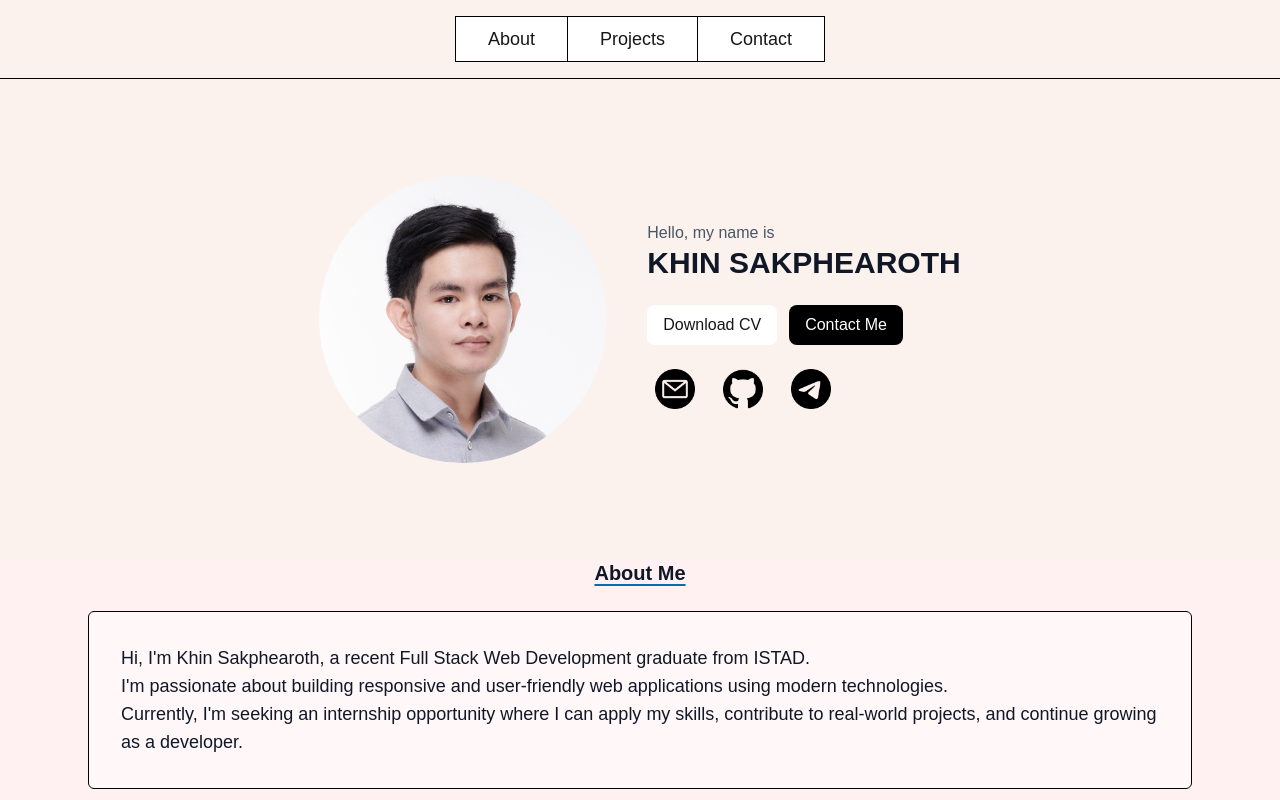
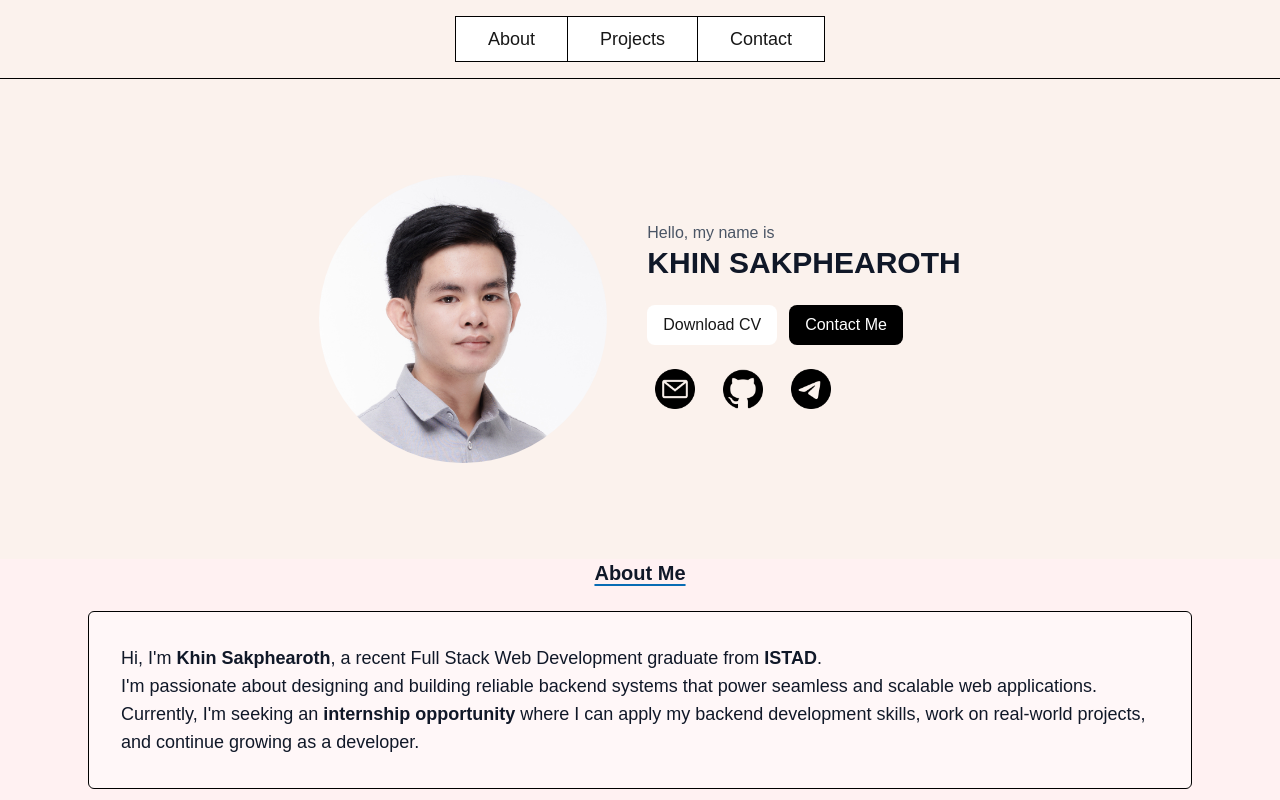
Before and after one commit to SakPhearoth/My-Portfolio, a Next.js app: page / in a window 1280 px wide. Shown: the top 800 px of the page. Built offline with nearby package versions, Linux system fonts and the light colour scheme.

Commit message:
update about section

```diff
--- a/src/components/AboutSection.tsx
+++ b/src/components/AboutSection.tsx
@@ -8,12 +8,13 @@ export default function AboutSection() {
       </h2>
       <div className="bg-white border border-black rounded-md bg-white/40 p-8">
         <p className="text-lg">
-          Hi, I'm Khin Sakphearoth, a recent Full Stack Web Development graduate
-          from ISTAD. <br /> I'm passionate about building responsive and
-          user-friendly web applications using modern technologies. <br />{" "}
-          Currently, I'm seeking an internship opportunity where I can apply my
-          skills, contribute to real-world projects, and continue growing as a
-          developer.
+          Hi, I'm <strong>Khin Sakphearoth</strong>, a recent Full Stack Web
+          Development graduate from <strong>ISTAD</strong>. <br />
+          I'm passionate about designing and building reliable backend systems
+          that power seamless and scalable web applications. <br />
+          Currently, I'm seeking an <strong>internship opportunity</strong>{" "}
+          where I can apply my backend development skills, work on real-world
+          projects, and continue growing as a developer.
         </p>
       </div>
     </section>
```
